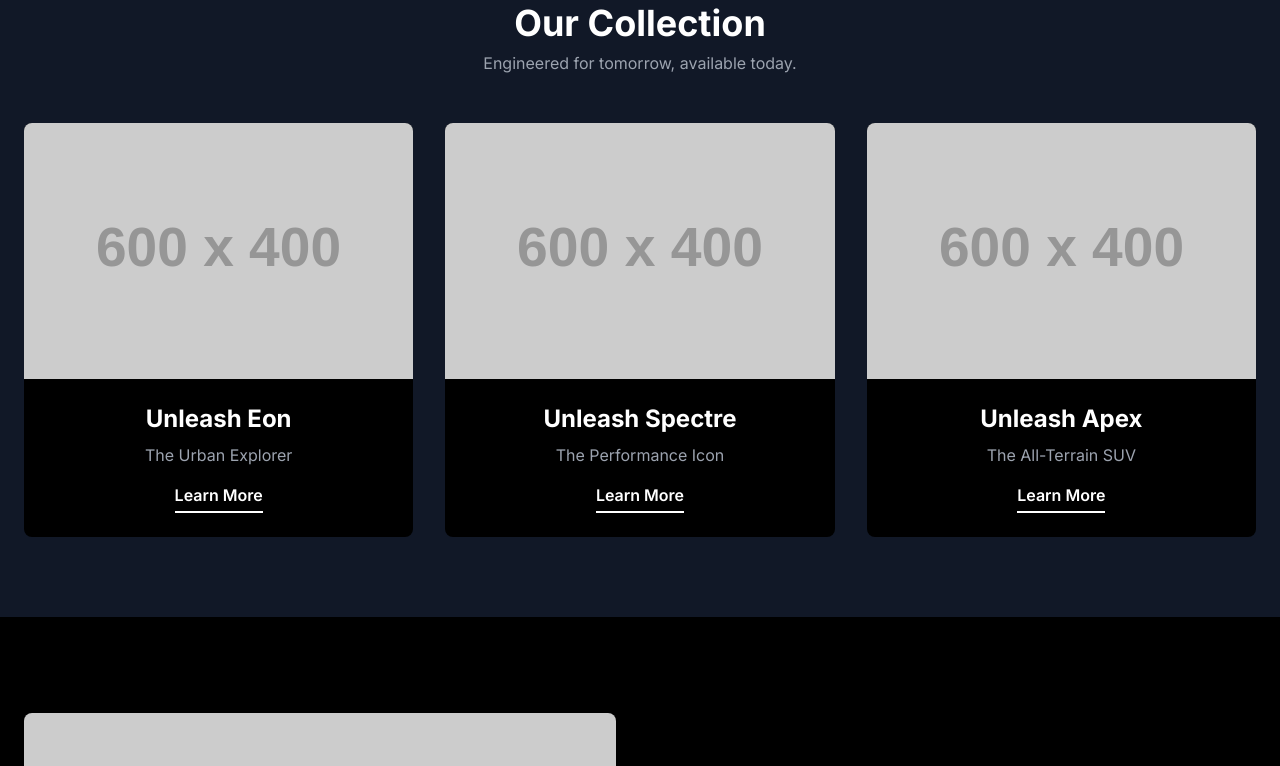
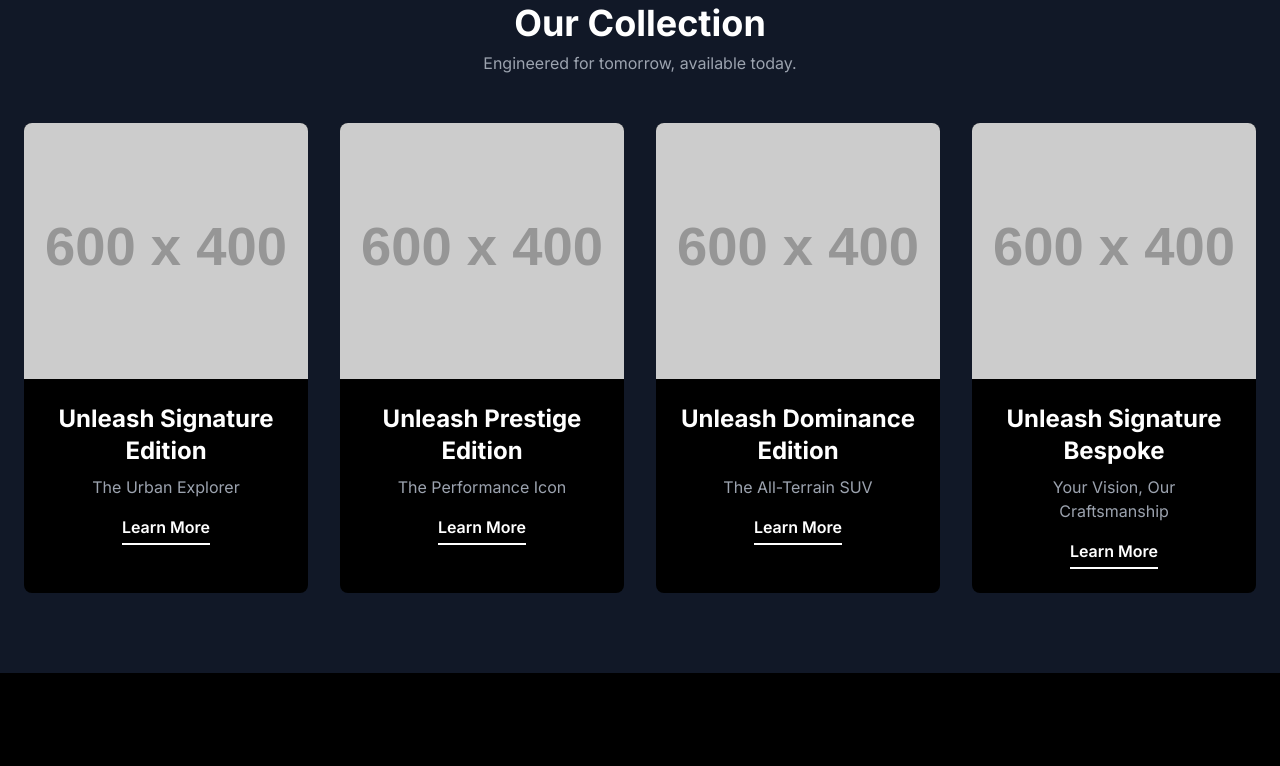
Before and after one commit to majamotors/Xyz, a plain HTML site: page index.html in a window 1280 px wide. Shown: the part 877-1643 px from the top of the page. Drawn offline with nearby package versions, Linux system fonts and the light colour scheme; placeholder pictures from the web are drawn by us.

Commit message:
Update index.html

```diff
--- a/index.html
+++ b/index.html
@@ -56,7 +56,7 @@
     <!-- Hero Section -->
     <section class="h-screen w-full hero-bg flex items-center justify-center text-center">
         <div class="bg-black bg-opacity-40 p-8 rounded-lg fade-in">
-            <h1 class="text-5xl md:text-7xl lg:text-8xl font-black uppercase tracking-wider">Unleash Spectre</h1>
+            <h1 class="text-5xl md:text-7xl lg:text-8xl font-black uppercase tracking-wider">UNLEASH</h1>
             <p class="mt-4 text-lg md:text-xl font-light">Experience the Pinnacle of Electric Performance.</p>
             <a href="#models" class="mt-8 inline-block bg-white text-black font-semibold px-10 py-4 rounded-full text-lg hover:bg-gray-200 transition-transform duration-300 transform hover:scale-105">Discover</a>
         </div>
@@ -67,31 +67,40 @@
         <div class="container mx-auto px-6 text-center">
             <h2 class="text-4xl font-bold mb-2">Our Collection</h2>
             <p class="text-gray-400 mb-12">Engineered for tomorrow, available today.</p>
-            <div class="grid grid-cols-1 md:grid-cols-2 lg:grid-cols-3 gap-8">
+            <div class="grid grid-cols-1 sm:grid-cols-2 lg:grid-cols-4 gap-8">
                 <!-- Model 1 -->
                 <div class="bg-black rounded-lg overflow-hidden transform hover:-translate-y-2 transition-transform duration-300">
-                    <img src="https://placehold.co/600x400/1a1a1a/FFFFFF?text=Unleash+Eon" alt="Unleash Eon" class="w-full h-64 object-cover" onerror="this.onerror=null;this.src='https://placehold.co/600x400/1a1a1a/FFFFFF?text=Image+Not+Found';">
+                    <img src="https://placehold.co/600x400/1a1a1a/FFFFFF?text=Unleash+Signature" alt="Unleash Signature Edition" class="w-full h-64 object-cover" onerror="this.onerror=null;this.src='https://placehold.co/600x400/1a1a1a/FFFFFF?text=Image+Not+Found';">
                     <div class="p-6">
-                        <h3 class="text-2xl font-bold">Unleash Eon</h3>
+                        <h3 class="text-2xl font-bold">Unleash Signature Edition</h3>
                         <p class="text-gray-400 mt-2">The Urban Explorer</p>
                         <a href="#" class="mt-4 inline-block text-white font-semibold border-b-2 border-white pb-1 hover:text-gray-300 hover:border-gray-300">Learn More</a>
                     </div>
                 </div>
                 <!-- Model 2 -->
                 <div class="bg-black rounded-lg overflow-hidden transform hover:-translate-y-2 transition-transform duration-300">
-                    <img src="https://placehold.co/600x400/2a2a2a/FFFFFF?text=Unleash+Spectre" alt="Unleash Spectre" class="w-full h-64 object-cover" onerror="this.onerror=null;this.src='https://placehold.co/600x400/2a2a2a/FFFFFF?text=Image+Not+Found';">
+                    <img src="https://placehold.co/600x400/2a2a2a/FFFFFF?text=Unleash+Prestige" alt="Unleash Prestige Edition" class="w-full h-64 object-cover" onerror="this.onerror=null;this.src='https://placehold.co/600x400/2a2a2a/FFFFFF?text=Image+Not+Found';">
                     <div class="p-6">
-                        <h3 class="text-2xl font-bold">Unleash Spectre</h3>
+                        <h3 class="text-2xl font-bold">Unleash Prestige Edition</h3>
                         <p class="text-gray-400 mt-2">The Performance Icon</p>
                         <a href="#" class="mt-4 inline-block text-white font-semibold border-b-2 border-white pb-1 hover:text-gray-300 hover:border-gray-300">Learn More</a>
                     </div>
                 </div>
                 <!-- Model 3 -->
                 <div class="bg-black rounded-lg overflow-hidden transform hover:-translate-y-2 transition-transform duration-300">
-                    <img src="https://placehold.co/600x400/3a3a3a/FFFFFF?text=Unleash+Apex" alt="Unleash Apex" class="w-full h-64 object-cover" onerror="this.onerror=null;this.src='https://placehold.co/600x400/3a3a3a/FFFFFF?text=Image+Not+Found';">
+                    <img src="https://placehold.co/600x400/3a3a3a/FFFFFF?text=Unleash+Dominance" alt="Unleash Dominance Edition" class="w-full h-64 object-cover" onerror="this.onerror=null;this.src='https://placehold.co/600x400/3a3a3a/FFFFFF?text=Image+Not+Found';">
                     <div class="p-6">
-                        <h3 class="text-2xl font-bold">Unleash Apex</h3>
+                        <h3 class="text-2xl font-bold">Unleash Dominance Edition</h3>
                         <p class="text-gray-400 mt-2">The All-Terrain SUV</p>
+                        <a href="#" class="mt-4 inline-block text-white font-semibold border-b-2 border-white pb-1 hover:text-gray-300 hover:border-gray-300">Learn More</a>
+                    </div>
+                </div>
+                <!-- Model 4 -->
+                <div class="bg-black rounded-lg overflow-hidden transform hover:-translate-y-2 transition-transform duration-300">
+                    <img src="https://placehold.co/600x400/4a4a4a/FFFFFF?text=Unleash+Bespoke" alt="Unleash Signature Bespoke" class="w-full h-64 object-cover" onerror="this.onerror=null;this.src='https://placehold.co/600x400/4a4a4a/FFFFFF?text=Image+Not+Found';">
+                    <div class="p-6">
+                        <h3 class="text-2xl font-bold">Unleash Signature Bespoke</h3>
+                        <p class="text-gray-400 mt-2">Your Vision, Our Craftsmanship</p>
                         <a href="#" class="mt-4 inline-block text-white font-semibold border-b-2 border-white pb-1 hover:text-gray-300 hover:border-gray-300">Learn More</a>
                     </div>
                 </div>
@@ -120,7 +129,7 @@
                 <!-- News Item 1 -->
                 <div class="bg-black p-6 rounded-lg flex flex-col md:flex-row items-center gap-6 hover:bg-gray-800 transition-colors duration-300">
                     <span class="text-gray-400 font-semibold md:w-1/6">August 23, 2025</span>
-                    <h3 class="text-xl font-bold flex-grow">Unleash Spectre Wins "EV of the Year" Award</h3>
+                    <h3 class="text-xl font-bold flex-grow">Unleash Prestige Edition Wins "EV of the Year" Award</h3>
                     <a href="#" class="text-white font-semibold border-b-2 border-white pb-1 hover:text-gray-300 hover:border-gray-300">Read More &rarr;</a>
                 </div>
                 <!-- News Item 2 -->
```
